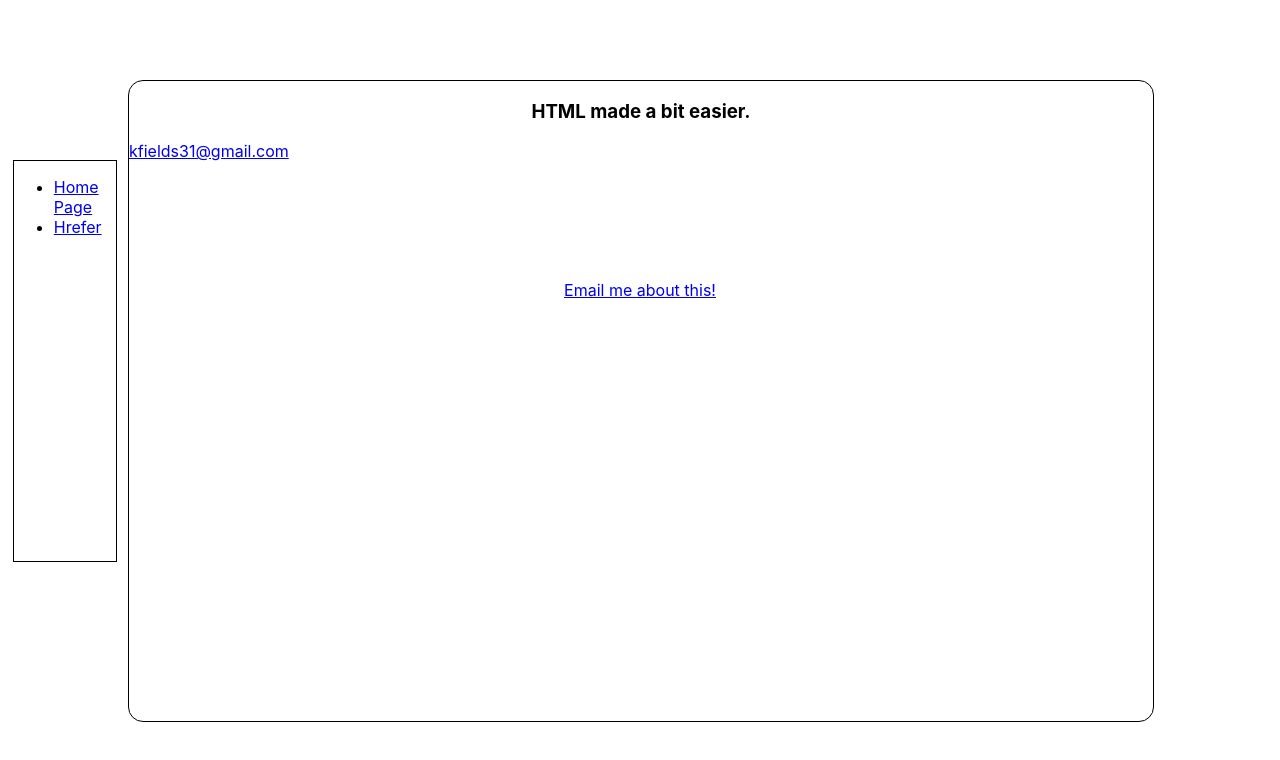
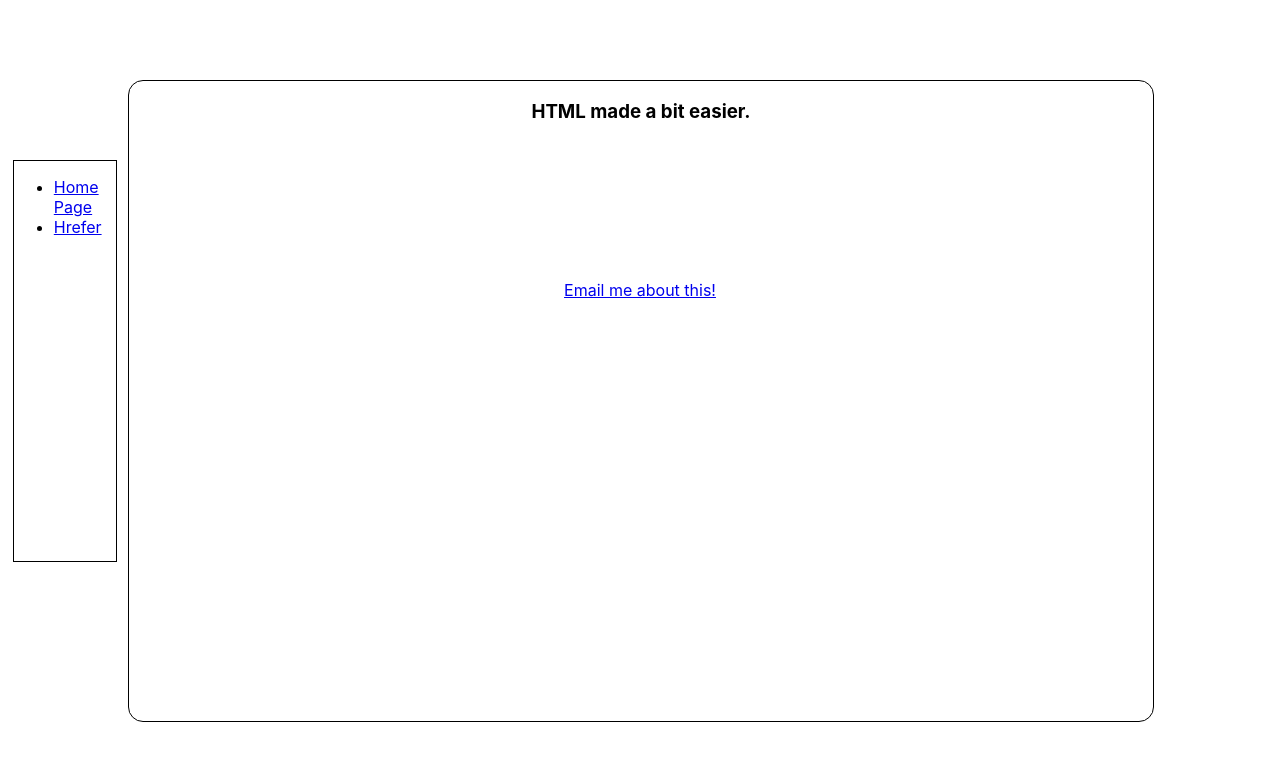
Before and after one commit to kevinfields/html-helper, a React (Create React App) app: page / in a window 1280 px wide. Shown: the top 760 px of the page. Built offline with nearby package versions, Linux system fonts and the light colour scheme.

Commit message:
fixed the email link

```diff
--- a/src/pages/HomePage/HomePage.js
+++ b/src/pages/HomePage/HomePage.js
@@ -13,7 +13,6 @@ const HomePage = () => {
       >
         Email me about this!
       </a>
-      <a href="mailto:kfields31@gmail.com?subject=you%20suck%20and%20so%20does%20this%20site">kfields31@gmail.com</a>
     </div>
   )
 }
```
